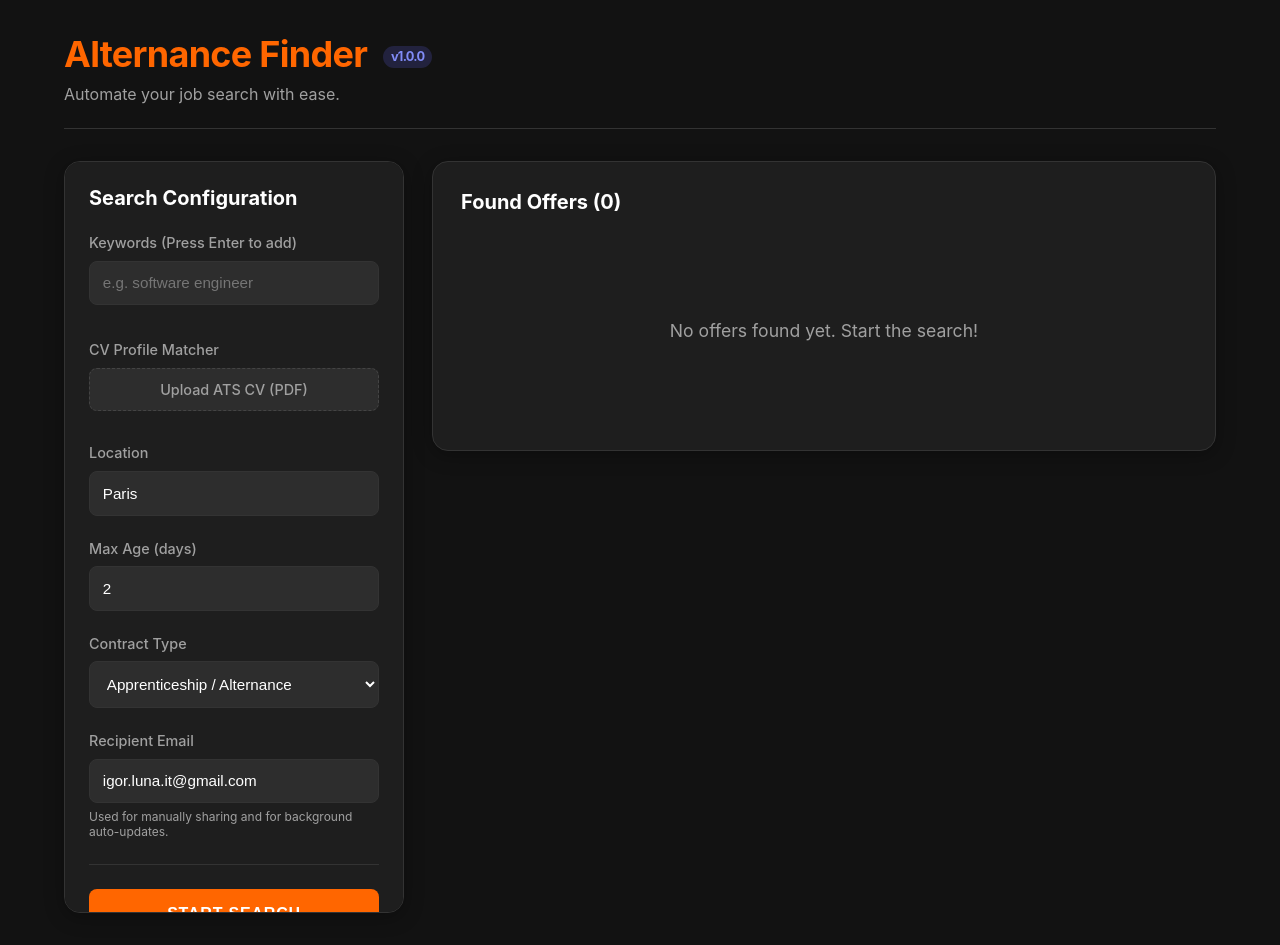
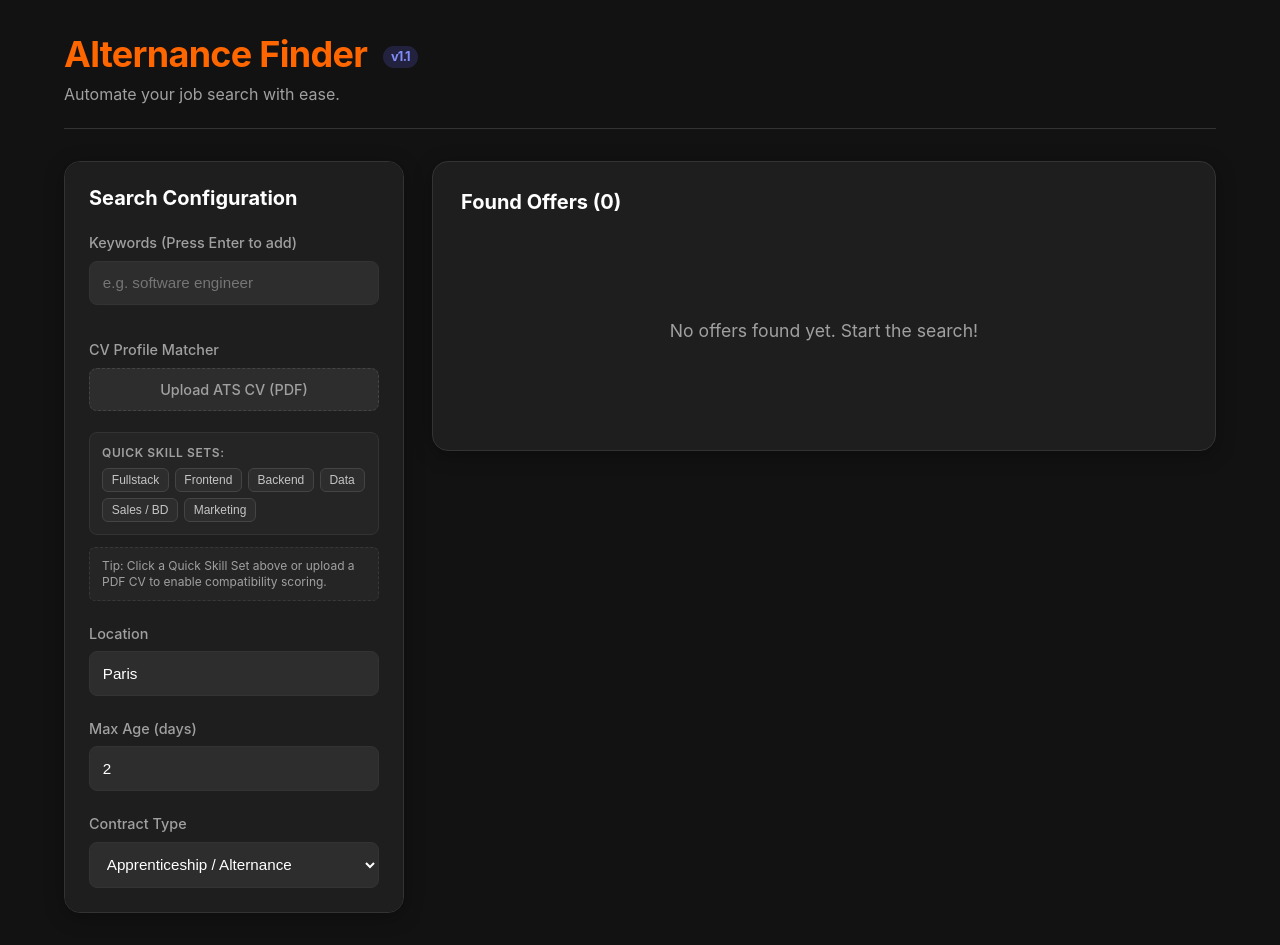
Before and after one commit to IgorLuna10/Alternance-Finder, a React (Vite) app: page / in a window 1280 px wide. Built offline with nearby package versions, Linux system fonts and the light colour scheme.

Commit message:
feat: bump version to v1.1 and add easy CV skill set reset & presets

```diff
--- a/package.json
+++ b/package.json
@@ -1,6 +1,6 @@
 {
   "name": "alternance-finder",
-  "version": "1.0.0",
+  "version": "1.1.0",
   "dependencies": {
     "@tauri-apps/api": "^2.11.0",
     "react": "^19.2.7",
--- a/src-tauri/tauri.conf.json
+++ b/src-tauri/tauri.conf.json
@@ -1,6 +1,6 @@
 {
   "productName": "Alternance Finder",
-  "version": "1.0.0",
+  "version": "1.1.0",
   "identifier": "com.alternance.finder",
   "build": {
     "beforeDevCommand": "npm run dev",
--- a/src/main.jsx
+++ b/src/main.jsx
@@ -3,6 +3,39 @@ import { createRoot } from "react-dom/client";
 import { invoke } from "@tauri-apps/api/core";
 import { listen } from "@tauri-apps/api/event";
 import "./styles.css";
+
+const SKILL_PRESETS = [
+  {
+    id: "fullstack",
+    label: "Fullstack",
+    skills: ["Fullstack Developer", "React", "Node.js", "TypeScript", "JavaScript", "SQL", "Git"]
+  },
+  {
+    id: "frontend",
+    label: "Frontend",
+    skills: ["Frontend Developer", "React", "Vue.js", "TypeScript", "JavaScript", "Git"]
+  },
+  {
+    id: "backend",
+    label: "Backend",
+    skills: ["Backend Developer", "Python", "Node.js", "SQL", "PostgreSQL", "Docker", "Git"]
+  },
+  {
+    id: "data",
+    label: "Data",
+    skills: ["Data Analyst", "Python", "SQL", "PostgreSQL", "Machine Learning", "Git"]
+  },
+  {
+    id: "sales",
+    label: "Sales / BD",
+    skills: ["Commercial", "Business Developer", "CRM", "Sales", "Prospection", "Négociation"]
+  },
+  {
+    id: "marketing",
+    label: "Marketing",
+    skills: ["Marketing", "Communication", "SEO", "Growth Hacking", "Community Manager"]
+  }
+];
 
 function App() {
   const [keywordInput, setKeywordInput] = useState("");
@@ -34,6 +67,15 @@ function App() {
   const [cvFileName, setCvFileName] = useState(() => {
     return localStorage.getItem("cvFileName") || "";
   });
+  const [lastExtractedSkills, setLastExtractedSkills] = useState(() => {
+    try {
+      const saved = localStorage.getItem("lastExtractedSkills");
+      return saved ? JSON.parse(saved) : [];
+    } catch {
+      return [];
+    }
+  });
+  const [showConfirmResetSkills, setShowConfirmResetSkills] = useState(false);
   const [cvUploadLoading, setCvUploadLoading] = useState(false);
   const [sortBy, setSortBy] = useState("date");
   const [newSkillInput, setNewSkillInput] = useState("");
@@ -46,6 +88,10 @@ function App() {
   useEffect(() => {
     localStorage.setItem("cvFileName", cvFileName);
   }, [cvFileName]);
+
+  useEffect(() => {
+    localStorage.setItem("lastExtractedSkills", JSON.stringify(lastExtractedSkills));
+  }, [lastExtractedSkills]);
 
   // Load settings on mount
   useEffect(() => {
@@ -248,10 +294,12 @@ function App() {
       const extractedSkills = await invoke("parse_cv_bytes", { bytes });
 
       setCvSkills(extractedSkills);
+      setLastExtractedSkills(extractedSkills);
+      setShowConfirmResetSkills(false);
       if (extractedSkills.length > 0) {
         setStatusMessage(`CV Parsed! Found ${extractedSkills.length} skills. Added to CV Profile.`);
       } else {
-        setStatusMessage("CV Parsed, but no matching skills were found. You can add them manually.");
+        setStatusMessage("CV Parsed, but no matching skills were found. You can add them manually or pick a preset.");
       }
     } catch (error) {
       console.error("Error parsing CV:", error);
@@ -259,6 +307,34 @@ function App() {
     } finally {
       setCvUploadLoading(false);
     }
+  };
+
+  const handleClearAllSkills = () => {
+    setCvSkills([]);
+    setShowConfirmResetSkills(false);
+    setStatusMessage("All CV skills reset.");
+  };
+
+  const handleResetToCv = () => {
+    if (lastExtractedSkills && lastExtractedSkills.length > 0) {
+      setCvSkills([...lastExtractedSkills]);
+      setShowConfirmResetSkills(false);
+      setStatusMessage(`Reset to CV extracted skills (${lastExtractedSkills.length} skills).`);
+    }
+  };
+
+  const applySkillPreset = (preset) => {
+    setCvSkills([...preset.skills]);
+    setShowConfirmResetSkills(false);
+    setStatusMessage(`Loaded '${preset.label}' skill set (${preset.skills.length} skills).`);
+  };
+
+  const handleRemoveCvFile = () => {
+    setCvFileName("");
+    setLastExtractedSkills([]);
+    localStorage.removeItem("cvFileName");
+    localStorage.removeItem("lastExtractedSkills");
+    setStatusMessage("CV file removed. You can upload a new one or pick a skill preset.");
   };
 
   const handleSyncSkillsToKeywords = () => {
@@ -410,7 +486,7 @@ function App() {
   return (
     <div className="app-container">
       <header className="app-header">
-        <h1>Alternance Finder <span style={{ fontSize: "0.8rem", padding: "0.2rem 0.5rem", borderRadius: "12px", background: "rgba(99, 102, 241, 0.2)", color: "#818cf8", verticalAlign: "middle", marginLeft: "0.5rem" }}>v1.0.0</span></h1>
+        <h1>Alternance Finder <span style={{ fontSize: "0.8rem", padding: "0.2rem 0.5rem", borderRadius: "12px", background: "rgba(99, 102, 241, 0.2)", color: "#818cf8", verticalAlign: "middle", marginLeft: "0.5rem" }}>v1.1</span></h1>
         <p>Automate your job search with ease.</p>
       </header>
 
@@ -444,25 +520,73 @@ function App() {
                 type="file"
                 id="cv-file-input"
                 accept=".pdf"
+                onClick={(e) => { e.target.value = null; }}
                 onChange={handleCvUpload}
                 style={{ display: 'none' }}
               />
-              <label htmlFor="cv-file-input" className="cv-upload-label">
+              <label htmlFor="cv-file-input" className="cv-upload-label" title={cvFileName ? `Loaded: ${cvFileName}` : "Upload ATS CV (PDF)"}>
                 {cvUploadLoading ? "Analyzing CV..." : cvFileName ? `📄 ${cvFileName}` : "Upload ATS CV (PDF)"}
               </label>
               {cvFileName && (
                 <button
-                  onClick={() => { setCvFileName(""); setCvSkills([]); }}
+                  onClick={handleRemoveCvFile}
                   className="btn-clear-cv"
-                  title="Remove CV"
+                  title="Remove CV file"
                 >
                   ×
                 </button>
               )}
             </div>
-            {cvSkills.length > 0 && (
+
+            <div className="cv-presets-section">
+              <div className="cv-presets-header">
+                <span className="cv-presets-title">Quick Skill Sets:</span>
+                {cvSkills.length > 0 && (
+                  showConfirmResetSkills ? (
+                    <div className="reset-confirm-inline">
+                      <span>Clear all?</span>
+                      <button onClick={handleClearAllSkills} className="btn-confirm-mini-yes">Yes</button>
+                      <button onClick={() => setShowConfirmResetSkills(false)} className="btn-confirm-mini-no">No</button>
+                    </div>
+                  ) : (
+                    <button
+                      onClick={() => setShowConfirmResetSkills(true)}
+                      className="btn-text-action btn-text-danger"
+                      title="Clear all active skills"
+                    >
+                      Reset All
+                    </button>
+                  )
+                )}
+              </div>
+              <div className="cv-presets-pills">
+                {SKILL_PRESETS.map((preset) => (
+                  <button
+                    key={preset.id}
+                    onClick={() => applySkillPreset(preset)}
+                    className="btn-preset-pill"
+                    title={`Load ${preset.label} skills: ${preset.skills.join(", ")}`}
+                  >
+                    {preset.label}
+                  </button>
+                ))}
+              </div>
+            </div>
+
+            {cvSkills.length > 0 ? (
               <div className="cv-skills-container">
-                <span className="cv-skills-title">Extracted Skills:</span>
+                <div className="cv-skills-header">
+                  <span className="cv-skills-title">Active Skills ({cvSkills.length}):</span>
+                  {lastExtractedSkills.length > 0 && cvFileName && JSON.stringify(cvSkills) !== JSON.stringify(lastExtractedSkills) && (
+                    <button
+                      onClick={handleResetToCv}
+                      className="btn-text-action"
+                      title="Reset skills back to the ones extracted from your uploaded CV"
+                    >
+                      ↺ Reset to CV
+                    </button>
+                  )}
+                </div>
                 <div className="keyword-tags cv-skills-tags">
                   {cvSkills.map((skill, index) => (
                     <span key={index} className="keyword-tag cv-skill-tag">
@@ -484,6 +608,10 @@ function App() {
                 <button onClick={handleSyncSkillsToKeywords} className="btn-sync-keywords">
                   Sync to Search Keywords
                 </button>
+              </div>
+            ) : (
+              <div className="cv-skills-empty-notice">
+                <span>Tip: Click a Quick Skill Set above or upload a PDF CV to enable compatibility scoring.</span>
               </div>
             )}
           </div>
@@ -670,7 +798,7 @@ class ErrorBoundary extends React.Component {
       return (
         <div style={{ padding: "2rem", color: "#f87171", fontFamily: "sans-serif" }}>
           <h2>Application Error</h2>
-          <p>Alternance Finder v1.0.0 encountered an error:</p>
+          <p>Alternance Finder v1.1 encountered an error:</p>
           <pre style={{ background: "#1e1e1e", color: "#f87171", padding: "1rem", borderRadius: "8px", overflow: "auto" }}>
             {this.state.error?.toString()}
           </pre>
--- a/src/styles.css
+++ b/src/styles.css
@@ -616,12 +616,72 @@ input:checked + .slider:before {
   background: rgba(255, 59, 48, 0.1);
 }
 
-.cv-skills-container {
-  margin-top: 1rem;
+/* Quick Skill Presets */
+.cv-presets-section {
+  margin-top: 0.75rem;
   padding: 0.75rem;
   background: #252525;
   border-radius: 8px;
   border: 1px solid var(--border-color);
+}
+
+.cv-presets-header {
+  display: flex;
+  justify-content: space-between;
+  align-items: center;
+  margin-bottom: 0.5rem;
+}
+
+.cv-presets-title {
+  display: block;
+  font-size: 0.75rem;
+  font-weight: 600;
+  color: var(--text-muted);
+  text-transform: uppercase;
+  letter-spacing: 0.05em;
+}
+
+.cv-presets-pills {
+  display: flex;
+  flex-wrap: wrap;
+  gap: 0.35rem;
+}
+
+.btn-preset-pill {
+  background: #2d2d2d;
+  color: #c5c5c5;
+  border: 1px solid #444;
+  padding: 0.25rem 0.55rem;
+  border-radius: 6px;
+  font-size: 0.75rem;
+  font-weight: 500;
+  cursor: pointer;
+  transition: all 0.15s ease;
+  white-space: nowrap;
+}
+
+.btn-preset-pill:hover {
+  background: rgba(255, 102, 0, 0.15);
+  border-color: var(--brand-color);
+  color: #ffaa55;
+  transform: translateY(-1px);
+}
+
+.cv-skills-container {
+  margin-top: 0.75rem;
+  padding: 0.75rem;
+  background: #252525;
+  border-radius: 8px;
+  border: 1px solid var(--border-color);
+}
+
+.cv-skills-header {
+  display: flex;
+  justify-content: space-between;
+  align-items: center;
+  margin-bottom: 0.5rem;
+  flex-wrap: wrap;
+  gap: 0.4rem;
 }
 
 .cv-skills-title {
@@ -629,9 +689,81 @@ input:checked + .slider:before {
   font-size: 0.8rem;
   font-weight: 600;
   color: var(--text-muted);
-  margin-bottom: 0.5rem;
   text-transform: uppercase;
   letter-spacing: 0.05em;
+}
+
+.btn-text-action {
+  background: transparent;
+  border: none;
+  color: var(--text-muted);
+  font-size: 0.75rem;
+  cursor: pointer;
+  padding: 0.15rem 0.4rem;
+  border-radius: 4px;
+  transition: all 0.2s;
+  font-weight: 500;
+}
+
+.btn-text-action:hover {
+  color: var(--brand-color);
+  background: rgba(255, 102, 0, 0.12);
+}
+
+.btn-text-danger {
+  color: #ff6666;
+}
+
+.btn-text-danger:hover {
+  color: #ff3333;
+  background: rgba(255, 51, 51, 0.12);
+}
+
+.reset-confirm-inline {
+  display: inline-flex;
+  align-items: center;
+  gap: 0.35rem;
+  font-size: 0.75rem;
+  color: var(--text-muted);
+}
+
+.btn-confirm-mini-yes, .btn-confirm-mini-no {
+  border: none;
+  font-weight: 600;
+  font-size: 0.7rem;
+  padding: 0.15rem 0.45rem;
+  border-radius: 3px;
+  cursor: pointer;
+  transition: background 0.15s;
+}
+
+.btn-confirm-mini-yes {
+  background: #ff3333;
+  color: white;
+}
+
+.btn-confirm-mini-yes:hover {
+  background: #cc2222;
+}
+
+.btn-confirm-mini-no {
+  background: #444;
+  color: #ddd;
+}
+
+.btn-confirm-mini-no:hover {
+  background: #555;
+}
+
+.cv-skills-empty-notice {
+  margin-top: 0.75rem;
+  padding: 0.6rem 0.75rem;
+  background: rgba(255, 255, 255, 0.03);
+  border: 1px dashed #383838;
+  border-radius: 6px;
+  font-size: 0.75rem;
+  color: var(--text-muted);
+  line-height: 1.35;
 }
 
 .cv-skills-tags {
```
Also changed, not shown: 2 other files (tests, documents, lock files or other folders).
